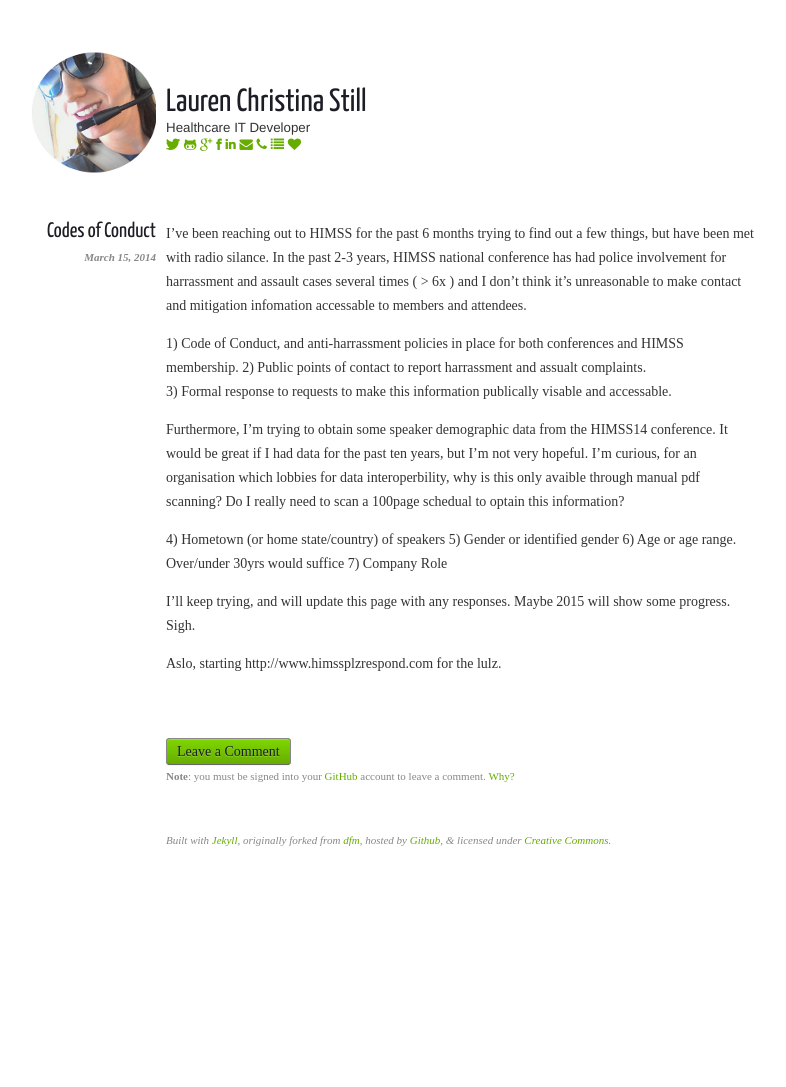
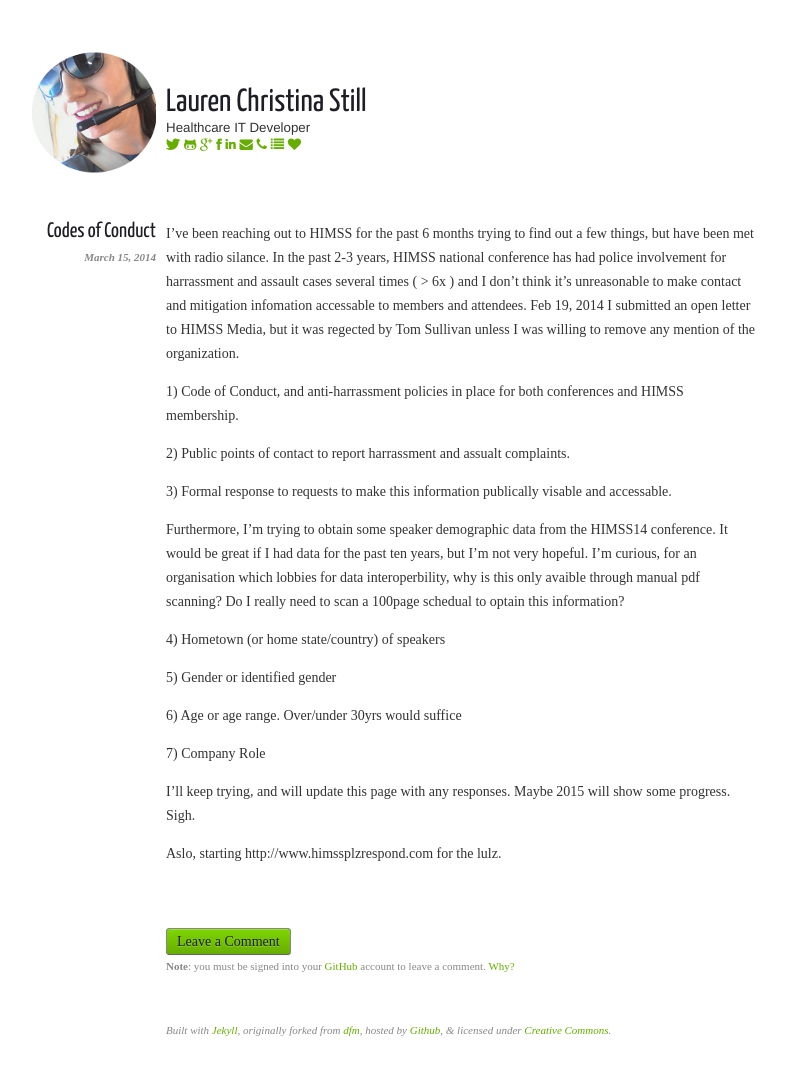
Before and after one commit to laurenstill/laurenstill.github.io, a Jekyll site: the page built from _posts/2014-03-15-CoC.markdown, in a window 1280 px wide. Shown: the whole page, without its empty margins (279-1065 px from the left). Built offline with Jekyll 4.4.1, drawn with Linux system fonts in a browser that asks for light colours; nearby versions of some CDN libraries; before the commit the page ends 900 px from its top, so only the background shows below that.

Commit message:
Update 2014-03-15-CoC.markdown

```diff
--- a/_posts/2014-03-15-CoC.markdown
+++ b/_posts/2014-03-15-CoC.markdown
@@ -4,18 +4,26 @@
     catagories: [healhtIT, mHealth, himss]
 ---
 
-I've been reaching out to HIMSS for the past 6 months trying to find out a few things, but have been met with radio silance.  In the past 2-3 years, HIMSS national conference has had police involvement for harrassment and assault cases several times ( > 6x ) and I don't think it's unreasonable to make contact and mitigation infomation accessable to members and attendees.
+I've been reaching out to HIMSS for the past 6 months trying to find out a few things, but have been met with radio silance.  In the past 2-3 years, HIMSS national conference has had police involvement for harrassment and assault cases several times ( > 6x ) and I don't think it's unreasonable to make contact and mitigation infomation accessable to members and attendees.  Feb 19, 2014 I submitted an open letter to HIMSS Media, but it was regected by Tom Sullivan unless I was willing to remove any mention of the organization.
+
 
  1) Code of Conduct, and anti-harrassment policies in place for both conferences and HIMSS membership.
+
  2) Public points of contact to report harrassment and assualt complaints.
+
  3) Formal response to requests to make this information publically visable and accessable.
+
 
 Furthermore, I'm trying to obtain some speaker demographic data from the HIMSS14 conference.  It would be great if I had data for the past ten years, but I'm not very hopeful. I'm curious, for an organisation which lobbies for data interoperbility, why is this only avaible through manual pdf scanning?  Do I really need to scan a 100page schedual to optain this information?
 
  4) Hometown (or home state/country) of speakers
+
  5) Gender or identified gender
+
  6) Age or age range.  Over/under 30yrs would suffice
+
  7) Company Role
+
 
 I'll keep trying, and will update this page with any responses. Maybe 2015 will show some progress.  Sigh.
 
```
